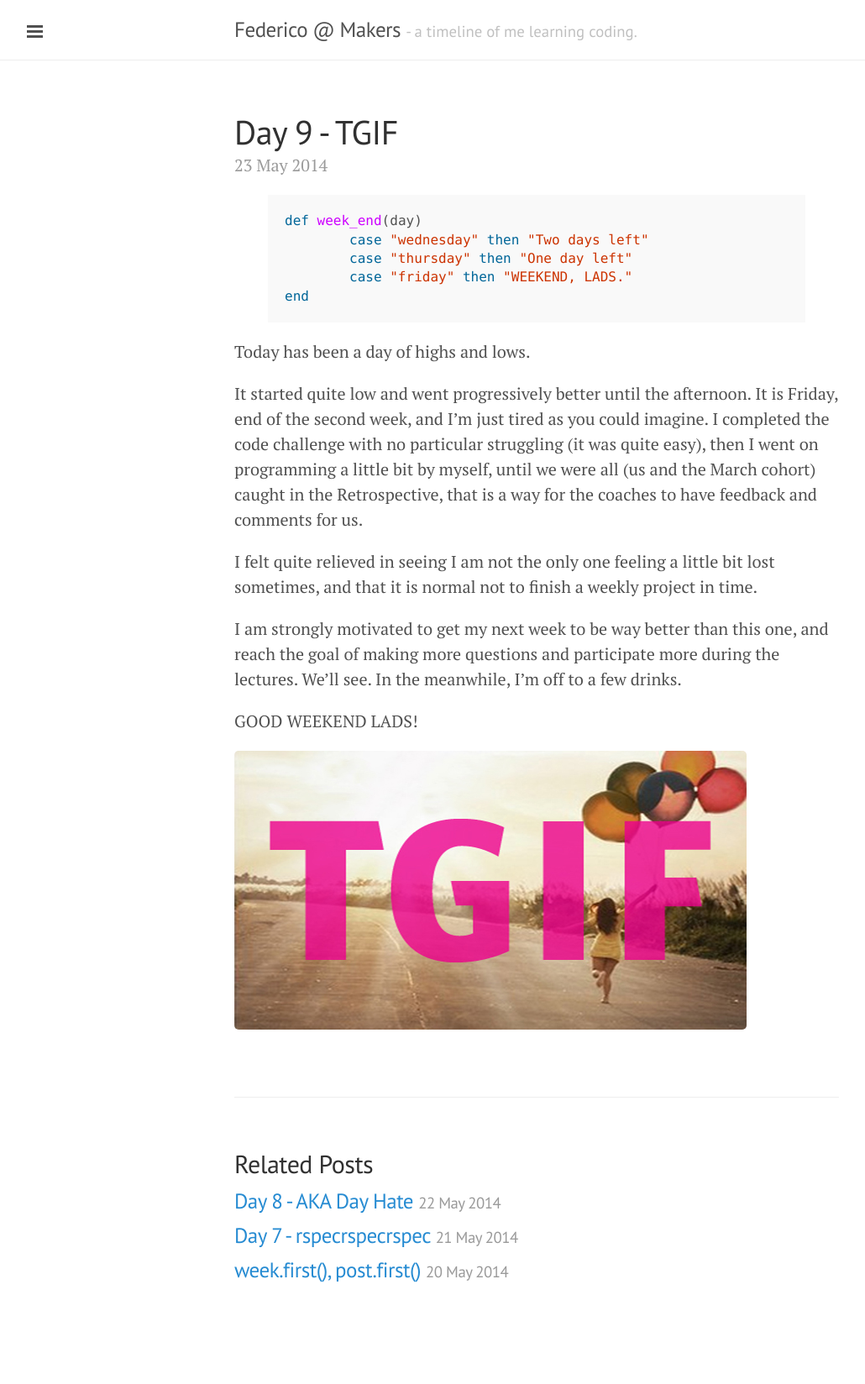
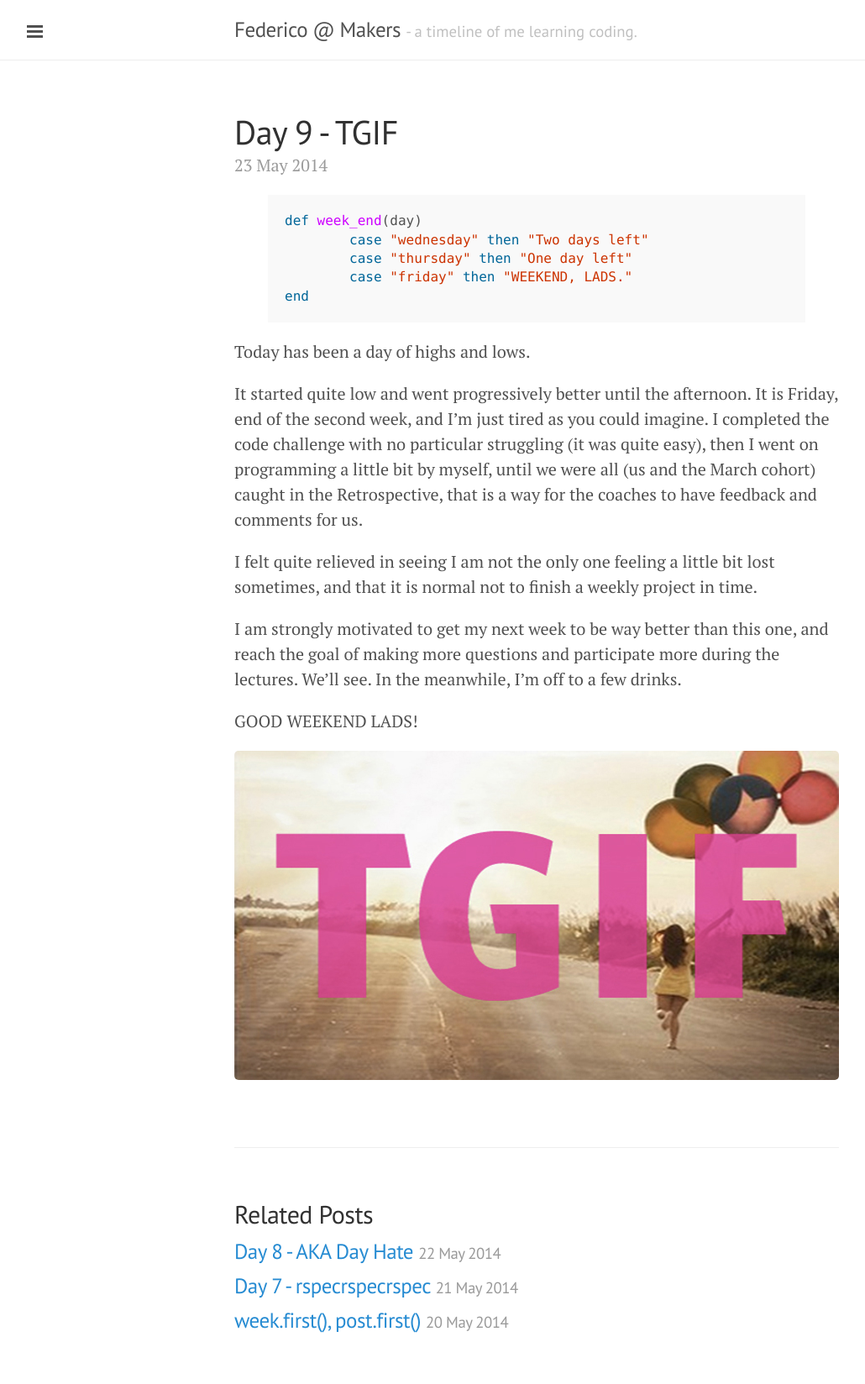
Before and after one commit to federicomaffei/federicomaffei.github.io, a Jekyll site: the page built from _posts/2014-05-23-day-9.md, in a window 1280 px wide. Shown: the whole page at 84% size, without its empty margins (1-1031 px from the left). Built offline with Jekyll 4.4.1, drawn with Linux system fonts in a browser that asks for light colours; Markdown is read by kramdown in place of the engine named in the settings; before the commit the page ends 1588 px from its top, so only the background shows below that.

Commit message:
fix images 5

```diff
--- a/_posts/2014-05-23-day-9.md
+++ b/_posts/2014-05-23-day-9.md
@@ -27,6 +27,6 @@
 
 GOOD WEEKEND LADS!
 
-![TGIF](http://federicomaffei.github.io/public/images/tgif.jpeg)
+![TGIF](http://federicomaffei.github.io/public/images/tgif.jpg)
 
 <!-- <img src="http://www.mamatoga.com/wp-content/uploads/2012/11/tgif_14.jpeg" alt="tgif"> -->
```
Also changed, not shown: public/images/tgif.jpg (added).
